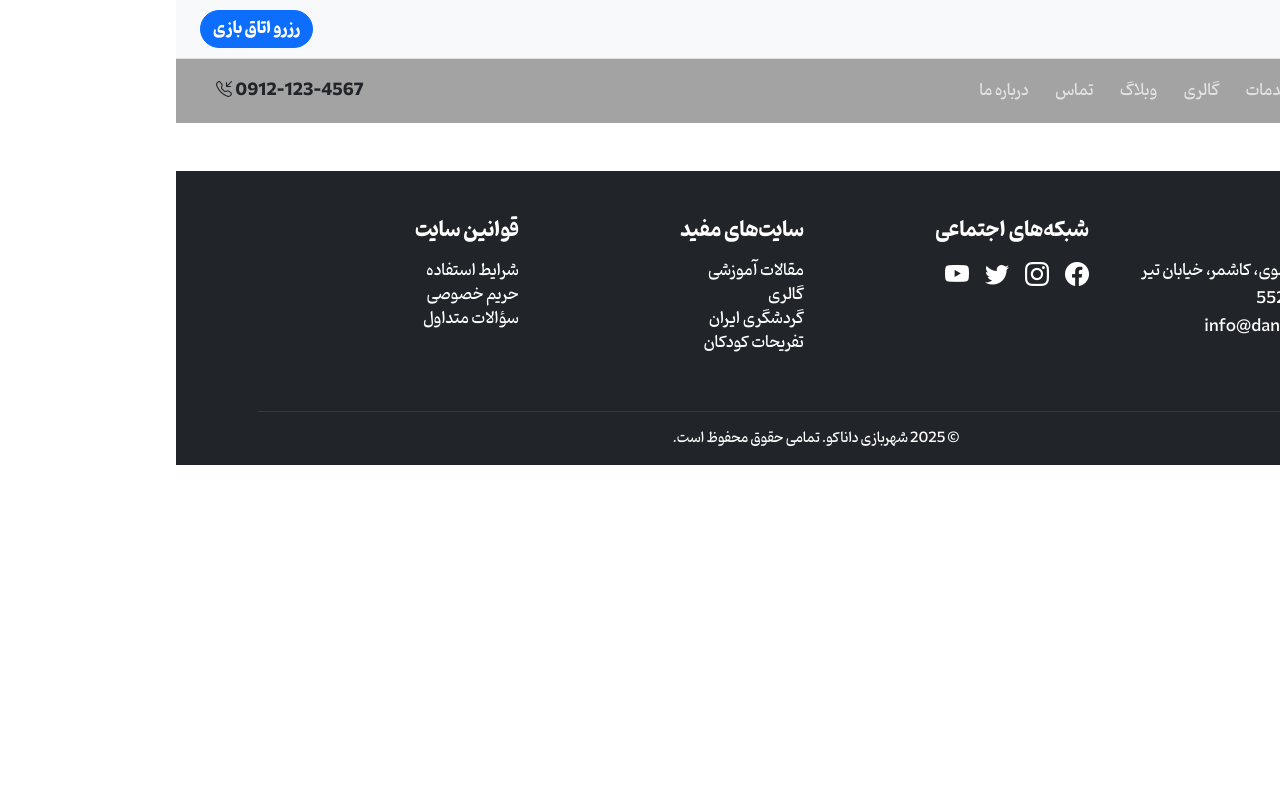
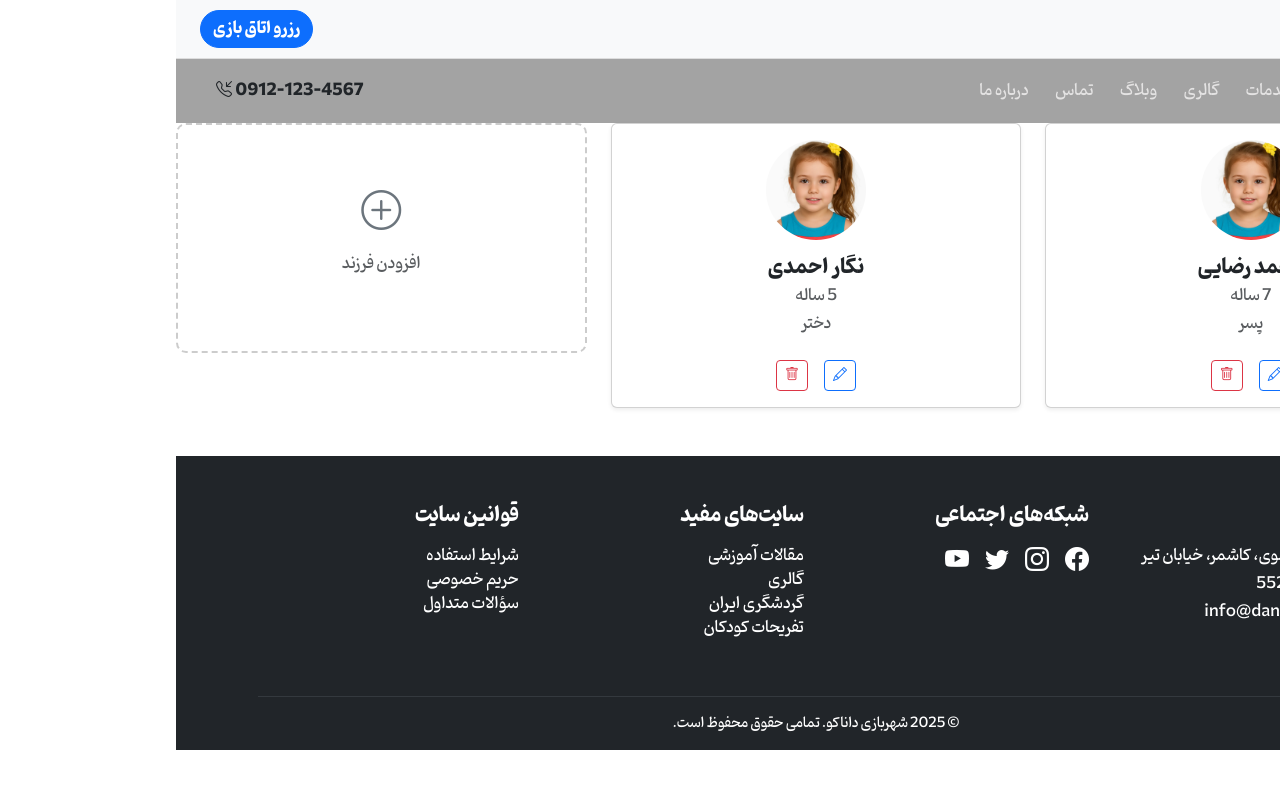
Before and after one commit to HosseinzGTX7/nuxtjs-danaco-website, a Nuxt app: page /dashboard/childrenTab in a window 1280 px wide. Shown: the top 788 px of the page. Built offline with nearby package versions, Linux system fonts and the light colour scheme.

Commit message:
add dashboard page childrenTab

```diff
--- /dev/null
+++ b/app/pages/dashboard/childrenTab.vue
@@ -0,0 +1,230 @@
+<template>
+  <div class="children-tab">
+
+    <!-- لیست فرزندان -->
+    <div class="row g-4">
+      <div v-for="(child, index) in children" :key="index" class="col-md-4 col-sm-6">
+        <div class="card text-center shadow-sm p-3">
+          <img
+            :src="child.photo || '/images/IMG_20251005_131531_940.webp'"
+            class="rounded-circle mx-auto mb-3"
+            style="width:100px; height:100px; object-fit:cover;"
+            alt="Child photo"
+          />
+          <h5 class="fw-bold mb-1">{{ child.firstName }} {{ child.lastName }}</h5>
+          <p class="text-muted mb-1">{{ child.age }} ساله</p>
+          <p class="text-muted">{{ child.gender === 'male' ? 'پسر' : 'دختر' }}</p>
+
+          <div class="d-flex justify-content-center gap-3 mt-2">
+            <button class="btn btn-sm btn-outline-primary" @click="editChild(index)">
+              <i class="bi bi-pencil"></i>
+            </button>
+            <button class="btn btn-sm btn-outline-danger" @click="deleteChild(index)">
+              <i class="bi bi-trash"></i>
+            </button>
+          </div>
+        </div>
+      </div>
+
+      <!-- دکمه افزودن -->
+      <div class="col-md-4 col-sm-6">
+        <div
+          class="card text-center border-dashed p-4 d-flex align-items-center justify-content-center"
+          style="cursor:pointer; height: 230px;"
+          @click="openAddModal"
+        >
+          <i class="bi bi-plus-circle fs-1 text-secondary"></i>
+          <p class="mt-2 text-muted">افزودن فرزند</p>
+        </div>
+      </div>
+    </div>
+
+    <!-- مودال افزودن / ویرایش -->
+    <div
+      class="modal fade"
+      id="childModal"
+      tabindex="-1"
+      aria-labelledby="childModalLabel"
+      aria-hidden="true"
+      ref="modalRef"
+    >
+      <div class="modal-dialog modal-dialog-centered">
+        <div class="modal-content">
+          <div class="modal-header">
+            <h5 class="modal-title" id="childModalLabel">
+            <button type="button" class="btn-close" data-bs-dismiss="modal"></button>
+              {{ isEditing ? 'ویرایش اطلاعات فرزند' : 'افزودن فرزند جدید' }}
+            </h5>
+          </div>
+
+          <div class="modal-body">
+            <div class="mb-3 text-center">
+              <img
+                :src="form.photo || '/images/computer-icons-user-profile.png'"
+                class="rounded-circle mb-4"
+                style="width:100px;height:100px;object-fit:cover;"
+              />
+              <input
+                type="file"
+                class="form-control"
+                @change="onPhotoChange"
+                :class="{ 'is-invalid': errors.photo }"
+              />
+              <div class="invalid-feedback text-start">{{ errors.photo }}</div>
+            </div>
+
+            <div class="mb-3">
+               <label class="form-label">نام</label>
+               <input type="text" v-model="form.firstName" class="form-control" :class="{ 'is-invalid': errors.firstName }" />
+              <div class="invalid-feedback">{{ errors.firstName }}</div>
+            </div>
+
+            <div class="mb-3">
+               <label class="form-label">نام خانوادگی</label>
+               <input type="text" v-model="form.lastName" class="form-control" :class="{ 'is-invalid': errors.lastName }" />
+              <div class="invalid-feedback">{{ errors.lastName }}</div>
+            </div>
+
+            <div class="mb-3">
+               <label class="form-label">سن</label>
+               <input type="number" v-model="form.age" class="form-control" min="1" max="18" :class="{ 'is-invalid': errors.age }" />
+              <div class="invalid-feedback">{{ errors.age }}</div>
+            </div>
+
+            <div class="mb-3">
+              <label class="form-label">جنسیت</label>
+              <select v-model="form.gender" class="form-select">
+                <option value="male">پسر</option>
+                <option value="female">دختر</option>
+              </select>
+            </div>
+          </div>
+
+          <div class="modal-footer">
+            <button type="button" class="btn btn-secondary" data-bs-dismiss="modal">انصراف</button>
+            <button type="button" class="btn btn-primary" @click="saveChild">
+              تایید
+            </button>
+          </div>
+        </div>
+      </div>
+    </div>
+
+  </div>
+</template>
+
+<script setup>
+import { ref, onMounted, nextTick } from 'vue'
+
+const children = ref([
+  { firstName: 'محمد', lastName: 'رضایی', age: 7, gender: 'male', photo: '' },
+  { firstName: 'نگار', lastName: 'احمدی', age: 5, gender: 'female', photo: '' }
+])
+
+const form = ref({ firstName: '', lastName: '', age: '', gender: 'male', photo: '' })
+const isEditing = ref(false)
+const editingIndex = ref(null)
+const modalRef = ref(null)
+let bsModal = null
+
+const errors = ref({
+  firstName: '',
+  lastName: '',
+  age: '',
+  photo: ''
+})
+
+onMounted(async () => {
+  const bootstrap = await import('bootstrap')
+  if (modalRef.value) {
+    bsModal = new bootstrap.Modal(modalRef.value)
+  }
+})
+
+const openAddModal = () => {
+  isEditing.value = false
+  form.value = { firstName: '', lastName: '', age: '', gender: 'male', photo: '' }
+  errors.value = { firstName: '', lastName: '', age: '', photo: '' }
+  openModal()
+}
+
+const editChild = (index) => {
+  isEditing.value = true
+  editingIndex.value = index
+  form.value = { ...children.value[index] }
+  errors.value = { firstName: '', lastName: '', age: '', photo: '' }
+  openModal()
+}
+
+const deleteChild = (index) => {
+  children.value.splice(index, 1)
+}
+
+const validateForm = () => {
+  let isValid = true
+  errors.value = { firstName: '', lastName: '', age: '', photo: '' }
+
+  if (!form.value.firstName.trim()) {
+    errors.value.firstName = 'نام الزامی است'
+    isValid = false
+  }
+
+  if (!form.value.lastName.trim()) {
+    errors.value.lastName = 'نام خانوادگی الزامی است'
+    isValid = false
+  }
+
+  const age = Number(form.value.age)
+  if (!age || age < 1 || age > 18) {
+    errors.value.age = 'سن باید بین ۱ تا ۱۸ باشد'
+    isValid = false
+  }
+
+  if (!form.value.photo) {
+    errors.value.photo = 'بارگذاری عکس الزامی است'
+    isValid = false
+  }
+
+  return isValid
+}
+
+const saveChild = () => {
+  if (!validateForm()) return
+
+  if (isEditing.value) {
+    children.value[editingIndex.value] = { ...form.value }
+  } else {
+    children.value.push({ ...form.value })
+  }
+  closeModal()
+}
+
+const onPhotoChange = (e) => {
+  const file = e.target.files[0]
+  if (file) {
+    const reader = new FileReader()
+    reader.onload = () => {
+      form.value.photo = reader.result
+      errors.value.photo = '' // پاک کردن خطا در صورت بارگذاری موفق
+    }
+    reader.readAsDataURL(file)
+  }
+}
+
+const openModal = () => {
+  nextTick(() => {
+    bsModal?.show()
+  })
+}
+
+const closeModal = () => {
+  bsModal?.hide()
+}
+</script>
+
+<style scoped>
+.border-dashed {
+  border: 2px dashed #ccc;
+  border-radius: 10px;
+}
+</style>
--- a/app/pages/dashboard/index.vue
+++ b/app/pages/dashboard/index.vue
@@ -22,9 +22,12 @@
 
           <!-- محتوای تب‌ها -->
           <div>
+
             <ProfileTab v-if="activeTab==='profile'" />
             <WalletTab v-if="activeTab==='wallet'" :walletBalance="walletBalance" :transactions="transactions" @open-modal="openModal"/>
             <HistoryTab v-if="activeTab==='history'"/>
+            <ChildrenTab v-if="activeTab === 'children'"/>
+
           </div>
         </div>
       </div>
@@ -38,6 +41,7 @@ import { useUserStore } from '~/stores/useUserStore'
 import ProfileTab from '~/pages/dashboard/profileTab.vue'
 import WalletTab from '~/pages/dashboard/walletTab.vue'
 import HistoryTab from '~/pages/dashboard/historyTab.vue'
+import ChildrenTab from '~/pages/dashboard/childrenTab.vue'
 
 const userStore = useUserStore()
 const user = computed(() => userStore.user)
```
Also changed, not shown: public/images/computer-icons-user-profile.png (added).
